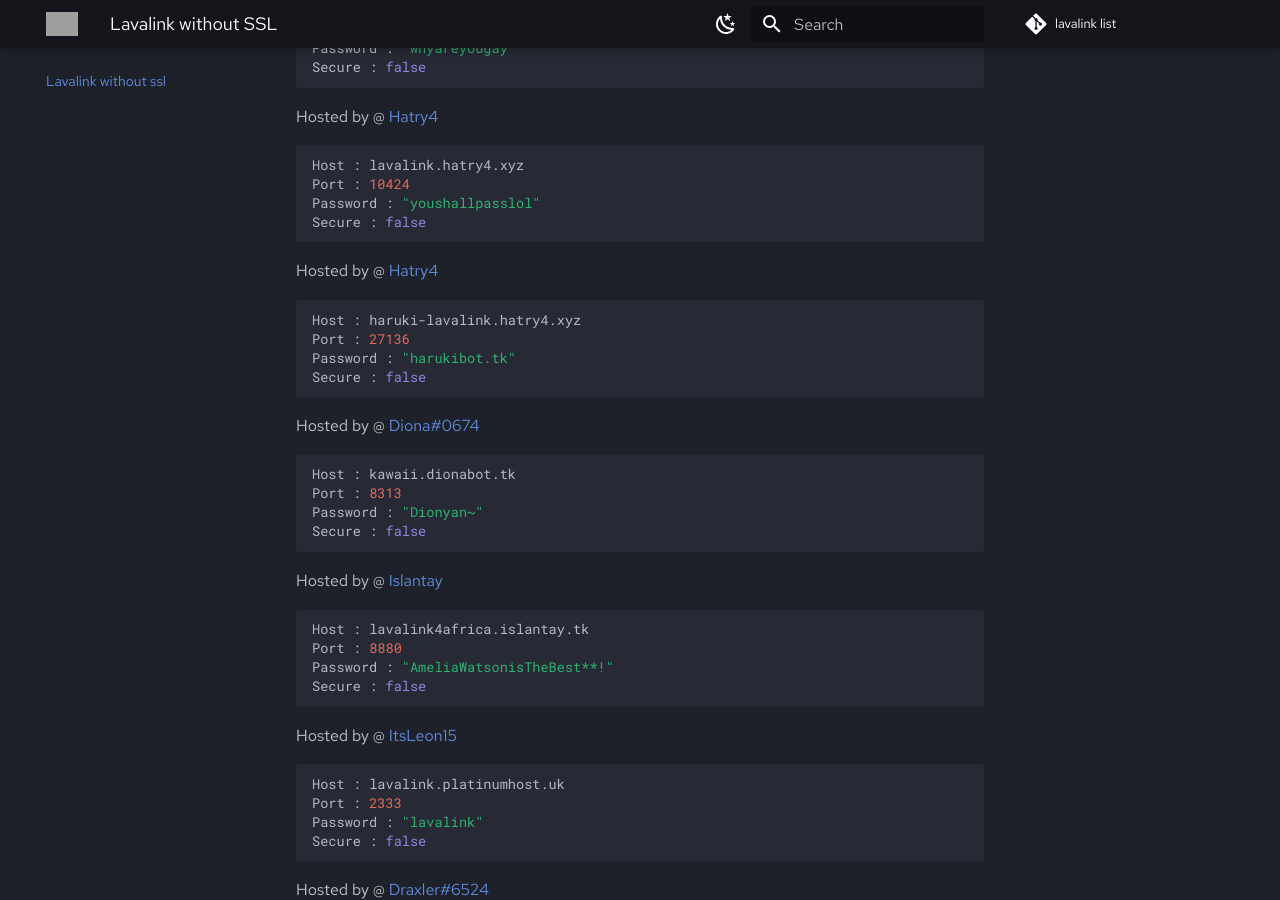
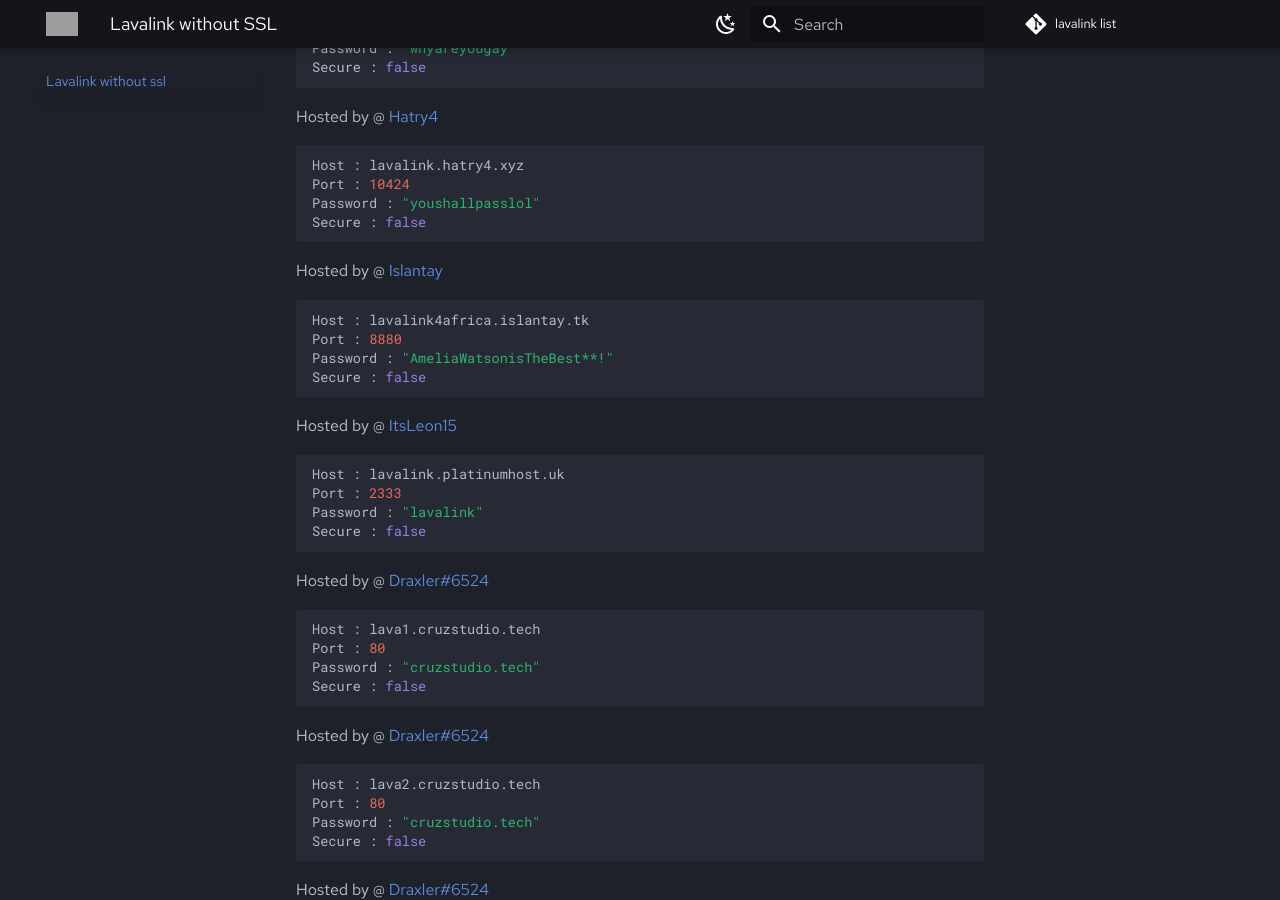
Before and after one commit to DarrenOfficial/lavalink-list, an MkDocs documentation site: the page built from docs/NoSSL/lavalink-without-ssl.md, in a window 1280 px wide and 900 px high, scrolled down 588 px. Built offline with MkDocs 1.6.1 and Material for MkDocs 9.7.7, drawn with Linux system fonts in a browser that asks for light colours; comment, search, counter and statistics services are not loaded; grey boxes are pictures that could not be loaded.

Commit message:
Update lavalink-without-ssl.md

````diff
--- a/docs/NoSSL/lavalink-without-ssl.md
+++ b/docs/NoSSL/lavalink-without-ssl.md
@@ -33,22 +33,6 @@ Hosted by @ [Hatry4](https://www.hatry4.xyz)
 Host : lavalink.hatry4.xyz
 Port : 10424
 Password : "youshallpasslol"
-Secure : false
-```
-
-Hosted by @ [Hatry4](https://www.hatry4.xyz)
-```bash
-Host : haruki-lavalink.hatry4.xyz
-Port : 27136
-Password : "harukibot.tk"
-Secure : false
-```
-
-Hosted by @ [Diona#0674](https://dionabot.tk)
-```bash
-Host : kawaii.dionabot.tk
-Port : 8313
-Password : "Dionyan~"
 Secure : false
 ```
 
````
